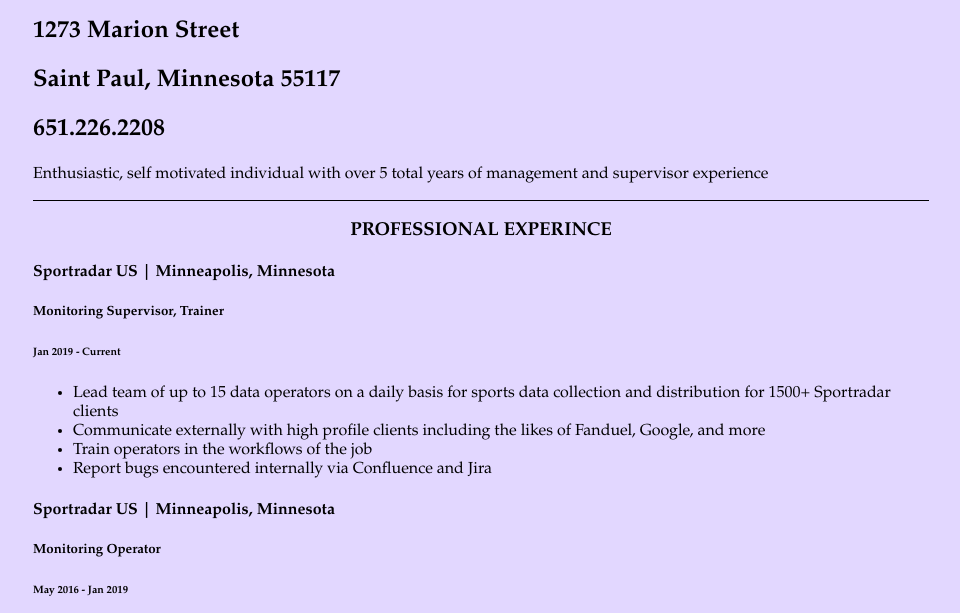
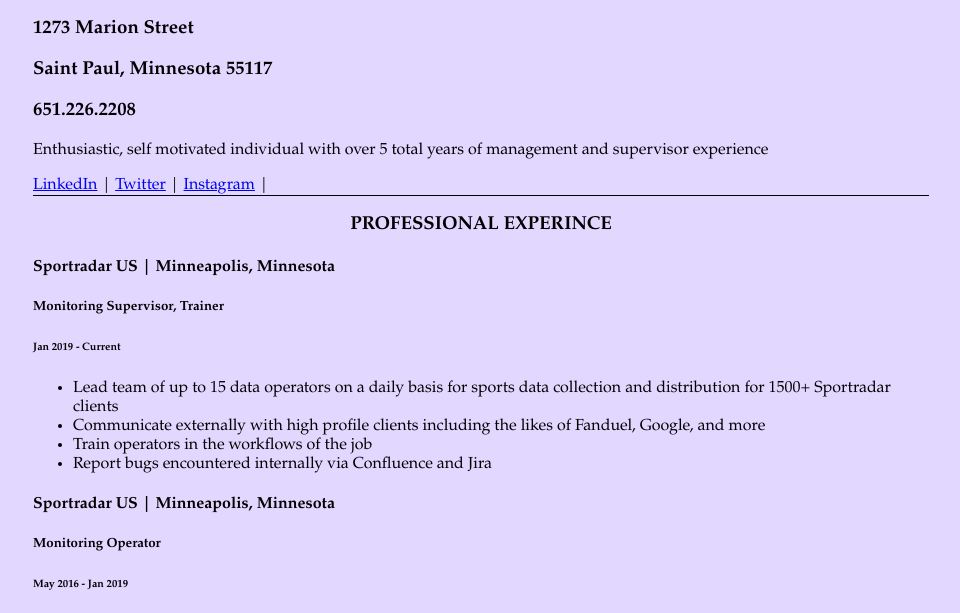
Before and after one commit to zwright101/zwright101.github.io, a plain HTML site: page index.html in a window 1280 px wide. Shown: the part 169-782 px from the top of the page, without its empty margins (159-1119 px from the left). Drawn offline with Linux system fonts and the light colour scheme.

Commit message:
Update index.html

```diff
--- a/index.html
+++ b/index.html
@@ -7,12 +7,17 @@
   <link rel="stylesheet" href="style.css" />
 </head>
 <body>
-  <div>
+  <div class="adjust-line-height">
     <h1>Zachary Wright</h1>
-    <h2>1273 Marion Street</h2>
-    <h2>Saint Paul, Minnesota 55117</h2>
-    <h2>651.226.2208</h2>
-    <p>Enthusiastic, self motivated individual with over 5 total years of management and supervisor experience
+    <h3>1273 Marion Street</h3>
+    <h3>Saint Paul, Minnesota 55117</h3>
+    <h3>651.226.2208</h3>
+    <p>Enthusiastic, self motivated individual with over 5 total years of management and supervisor experience</p>
+    <p2>
+      <a href="https://www.linkedin.com/in/wrightzach/">LinkedIn</a> |
+      <a href="https://www.twitter.com/zachwrightmedia">Twitter</a> |
+      <a href="https://www.instagram.com/zachwrightmedia">Instagram</a> |
+
   </div>
 
   <div class="exp-header">
@@ -47,7 +52,7 @@
   <div>
     <h4>De La Hunt Broadcast Network | Wadena, Minnesota</h4>
     <h5>Program Director, Sports Reporter, Play by Play</h5>
-    <h6>Oct 2016 - May 2016</h6>
+    <h6>Aug 2015 - Apr 2016</h6>
 
     <ul>
       <li>Ran a local radio station as it's program director, on air host, and sports reporter/play by play broadcaster</li>
```
